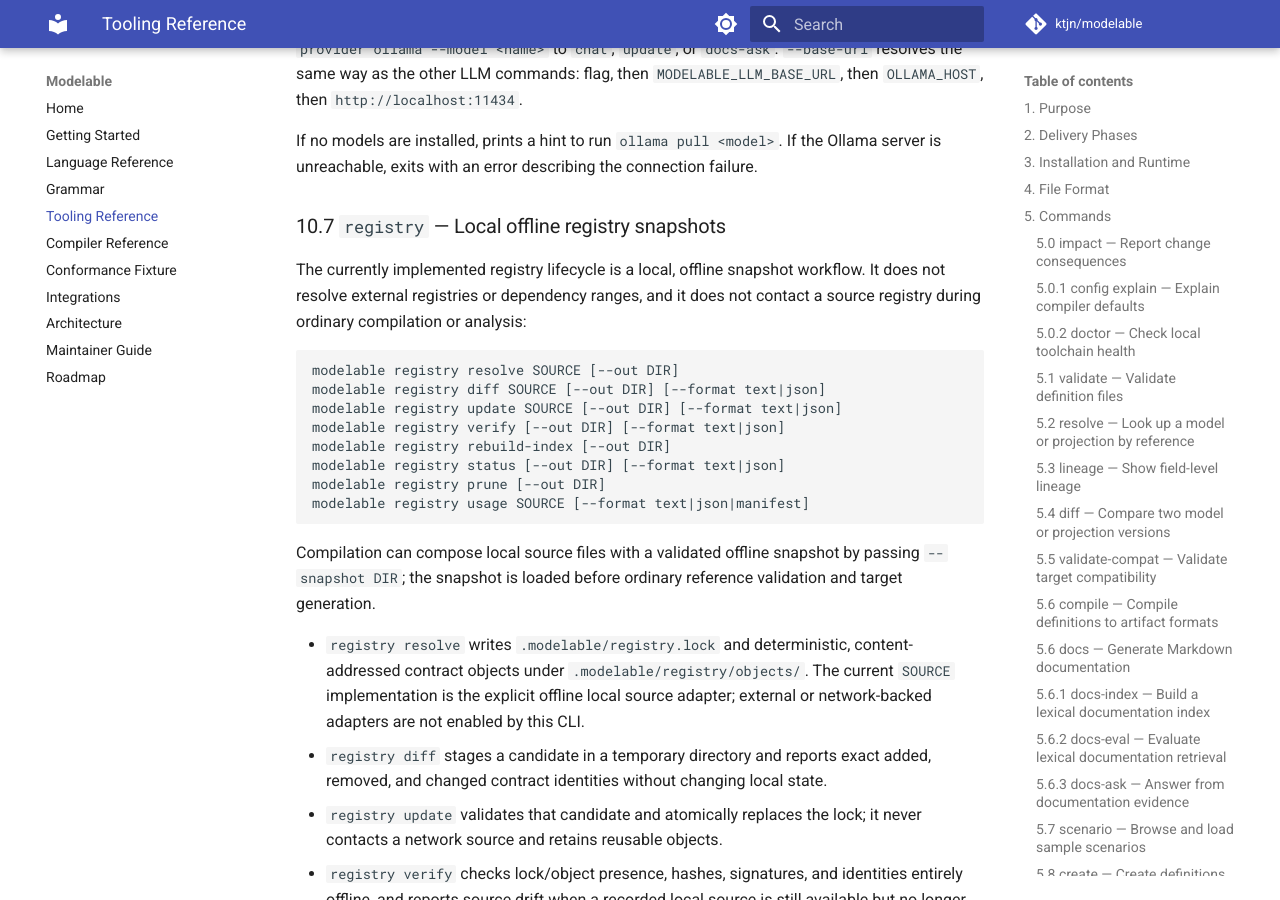
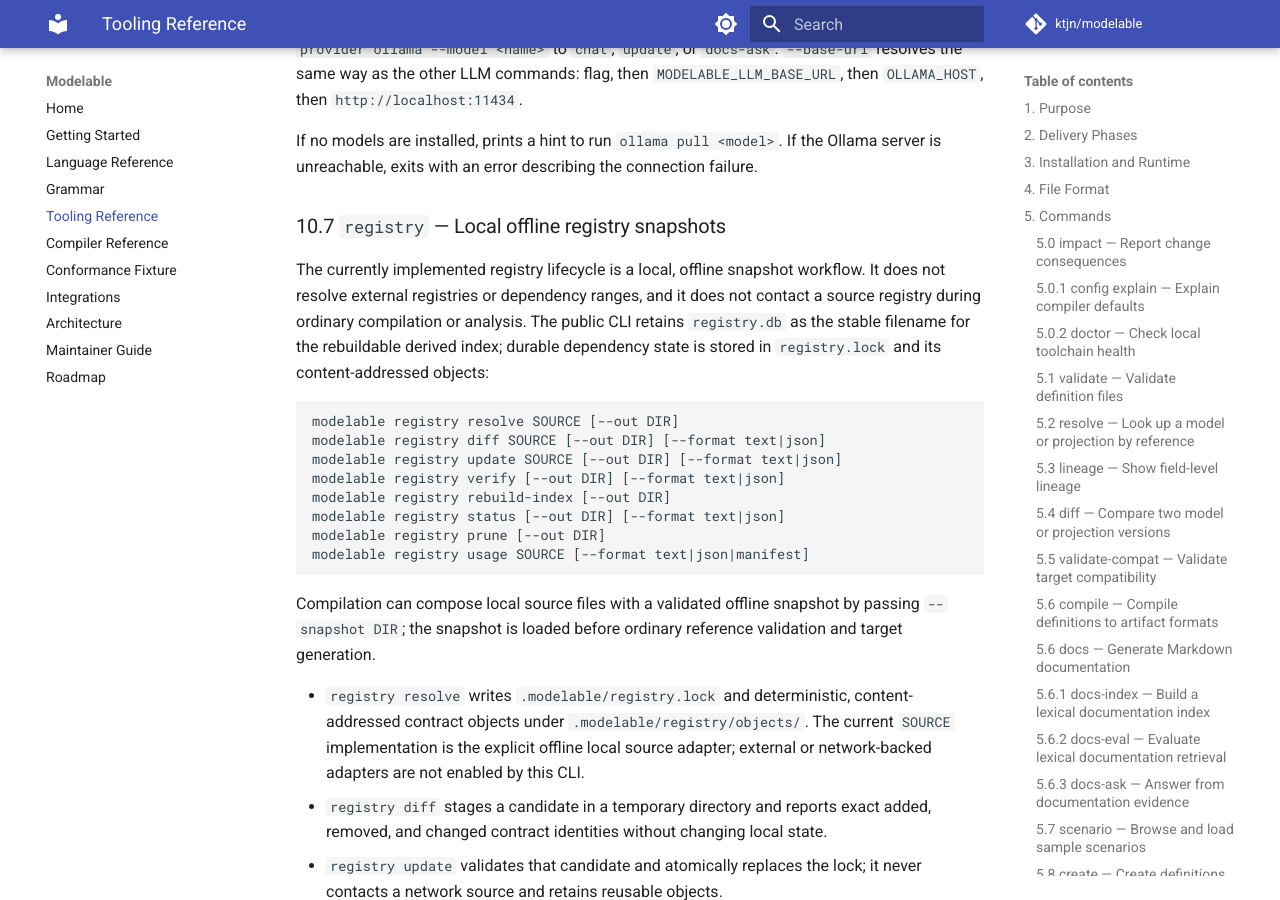
Before and after one commit to ktjn/modelable, an MkDocs documentation site: the page built from docs/cli-reference.md, in a window 1280 px wide and 900 px high, scrolled down 40748 px. Built offline with MkDocs 1.6.1 and Material for MkDocs 9.7.7, drawn with Linux system fonts in a browser that asks for light colours; comment, search, counter and statistics services are not loaded.

Commit message:
docs: lock in derived registry index naming

````diff
--- a/docs/cli-reference.md
+++ b/docs/cli-reference.md
@@ -1731,7 +1731,10 @@ connection failure.
 
 The currently implemented registry lifecycle is a local, offline snapshot
 workflow. It does not resolve external registries or dependency ranges, and it
-does not contact a source registry during ordinary compilation or analysis:
+does not contact a source registry during ordinary compilation or analysis.
+The public CLI retains `registry.db` as the stable filename for the rebuildable
+derived index; durable dependency state is stored in `registry.lock` and its
+content-addressed objects:
 
 ```text
 modelable registry resolve SOURCE [--out DIR]
````
Also changed, not shown: CHANGELOG.md (+3 -0 lines), docs/superpowers/plans/2026-08-21-offline-registry-dx-delivery.md (+2 -2 lines), 1 other file.
